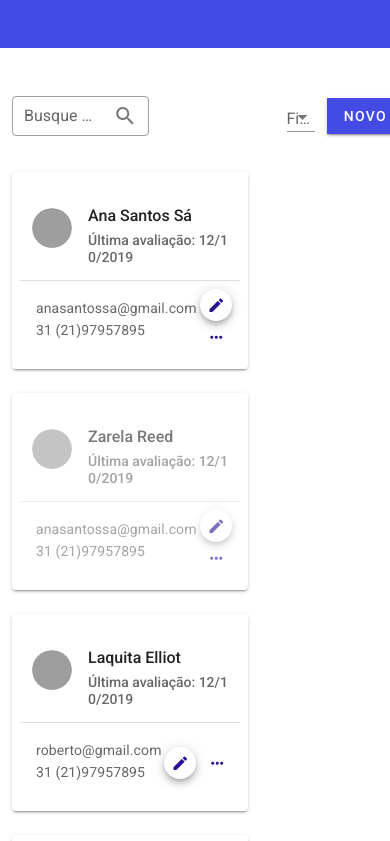
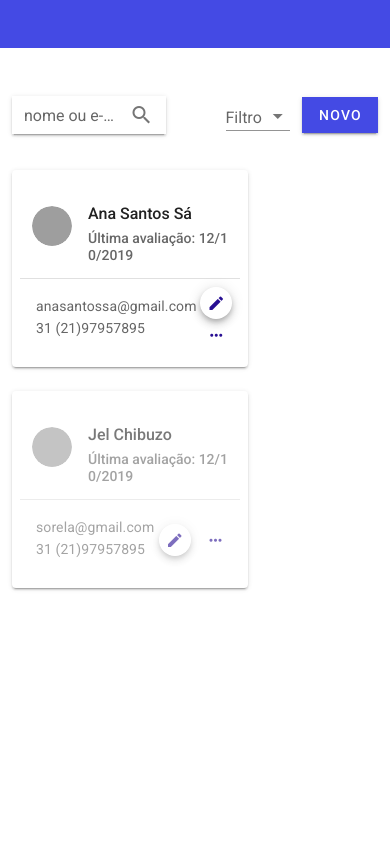
Before and after one commit to sarahmelo/user-list, a Vue app: page / in a window 390 px wide. Shown: the top 841 px of the page. Built offline with nearby package versions, Linux system fonts and the light colour scheme; grey boxes are pictures that could not be loaded.

Commit message:
responsivety: container content responsive

```diff
--- a/src/App.vue
+++ b/src/App.vue
@@ -1,25 +1,24 @@
 <template>
   <v-app id="inspire">
-    <v-app-bar dense flat app color="primary" class="pa-0">
-      <!-- <Account></Account> -->
-    </v-app-bar>
+    <v-app-bar dense flat app color="primary" class="pa-0"> </v-app-bar>
 
     <v-main>
-      <v-container class="fill-height align-content-start" fluid>
-        <v-row col="8" align="center" class="pa-3 align-self-start mt-3">
-          <v-col col="4" sm="8" md="3" class="px-0">
+      <v-container class="fill-height align-content-start">
+        <v-row align="center" class="justify-space-between pa-3 mt-3">
+          <v-col col="12" xs="2" sm="3" md="3" lg="3" xl="2" class="px-0">
             <v-text-field
-              class="text-area"
+              class="text-area rounded-0"
               dense
-              label="Busque por nomes ou e-mails"
-              outlined
+              label="nome ou e-mail"
+              solo
               v-model="search"
               hide-details
               append-icon="mdi-magnify"
             />
           </v-col>
-          <v-spacer></v-spacer>
-          <v-col cols="3" class="justify-center">
+          <!-- <v-spacer class="space"></v-spacer> -->
+
+          <v-col cols="5" sm="3" md="2" xl="2" class="justify-center ml-15">
             <v-row class="align-center" style="flex-wrap: nowrap">
               <v-select
                 small-chips
@@ -36,6 +35,7 @@
             </v-row>
           </v-col>
         </v-row>
+
         <UsersList :usersList="usersBySearch" :search="search"></UsersList>
       </v-container>
     </v-main>
@@ -43,7 +43,6 @@
 </template>
 
 <script>
-// import Account from "./components/Account";
 import NewUser from "./components/NewUser";
 import UsersList from "./components/users-list/UsersList";
 
@@ -51,7 +50,6 @@ export default {
   name: "App",
 
   components: {
-    // Account,
     UsersList,
     NewUser,
   },
@@ -71,24 +69,24 @@ export default {
         avatar: null,
         isActive: true,
       },
-      {
-        name: "Zarela Reed",
-        email: "anasantossa@gmail.com",
-        phone: "(21)97957895",
-        age: 31,
-        lastAvaliation: "12/10/2019",
-        avatar: null,
-        isActive: false,
-      },
-      {
-        name: "Laquita Elliot",
-        email: "roberto@gmail.com",
-        phone: "(21)97957895",
-        age: 31,
-        lastAvaliation: "12/10/2019",
-        avatar: null,
-        isActive: true,
-      },
+      // {
+      //   name: "Zarela Reed",
+      //   email: "anasantossa@gmail.com",
+      //   phone: "(21)97957895",
+      //   age: 31,
+      //   lastAvaliation: "12/10/2019",
+      //   avatar: null,
+      //   isActive: false,
+      // },
+      // {
+      //   name: "Laquita Elliot",
+      //   email: "roberto@gmail.com",
+      //   phone: "(21)97957895",
+      //   age: 31,
+      //   lastAvaliation: "12/10/2019",
+      //   avatar: null,
+      //   isActive: true,
+      // },
       {
         name: "Jel Chibuzo",
         email: "sorela@gmail.com",
@@ -135,10 +133,8 @@ export default {
       this.users.unshift(fields);
       let usersJson = JSON.stringify(this.users);
       localStorage.setItem("users", usersJson);
+      localStorage.getItem("users");
     },
-    // resetField() {
-    //   return (this.field = ""), (this.dialog = false);
-    // },
   },
 };
 </script>
```
